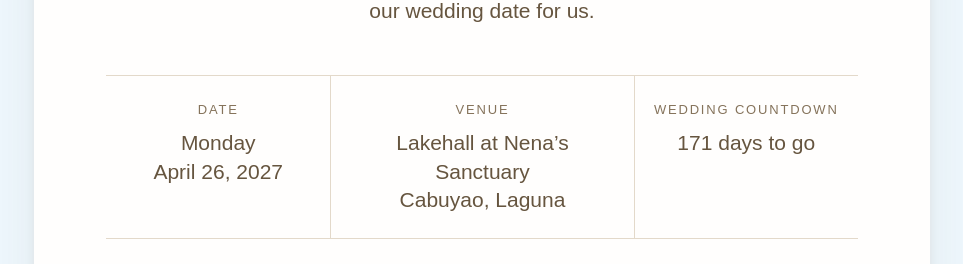
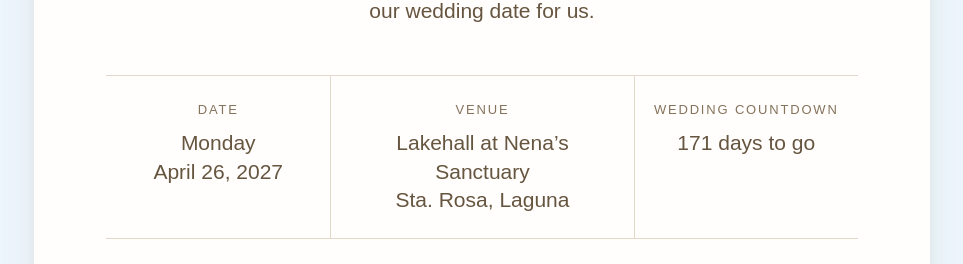
Before and after one commit to ZoeHatdog/WeddingWebsite, a Next.js app: page / in a window 1280 px wide. Shown: the part 1280-1544 px from the top of the page, without its empty margins (158-1121 px from the left). Built offline with nearby package versions, Linux system fonts and the light colour scheme; no server answers; a web font is replaced by a local one.

Commit message:
Fixed Address

```diff
--- a/app/page.tsx
+++ b/app/page.tsx
@@ -67,7 +67,7 @@ export default function Home() {
                 </div>
                 <div className="fact">
                   <dt className="caps">Venue</dt>
-                  <dd>Lakehall at Nena’s Sanctuary<br />Cabuyao, Laguna</dd>
+                  <dd>Lakehall at Nena’s Sanctuary<br />Sta. Rosa, Laguna</dd>
                 </div>
                 <div className="fact">
                   <dt className="caps">Wedding Countdown</dt>
```
